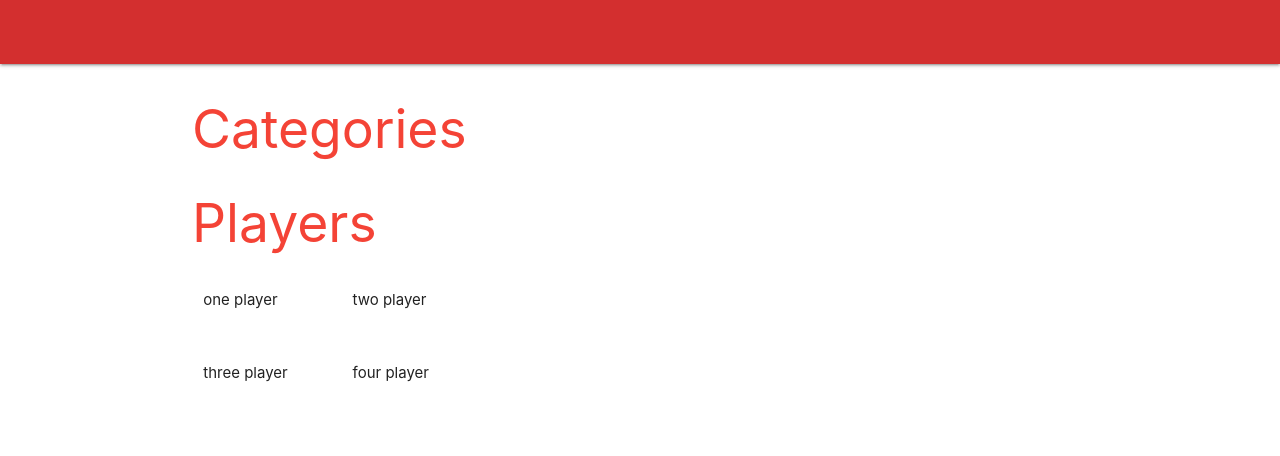
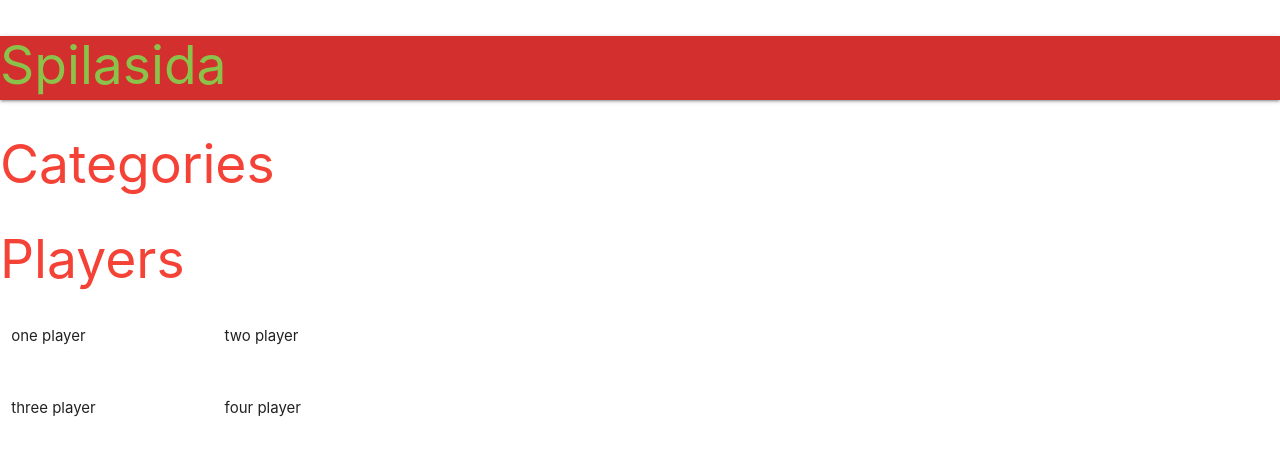
Before and after one commit to LyvieSaba/VEF-3V-05DU-H-t_H-pVerkefni, a Flask app: template templates/base.html in a window 1280 px wide. Shown: the top 456 px of the page. Run offline with Flask 3, Linux system fonts and the light colour scheme; the template is opened without the code that fills it, so the values that code supplies are empty.

Commit message:
made the Navbar a bit nicer looking :]

```diff
--- a/templates/base.html
+++ b/templates/base.html
@@ -17,17 +17,17 @@
     </head>
 
     <body>
-
     <nav class="red darken-2">
         <div class="nav-wrapper">
-
+          <h2 class="light-green-text darken-5">Spilasida</h2>
         </div>
     </nav>
-    <div class="container">
+
     <h2 class="red-text darken-1">Categories</h1>
         <div>
 
         </div>
+
         <h2 class="red-text">Players</h2>
             <div class="row">
                 <p class="col s2">one player</p>
@@ -37,7 +37,5 @@
                 <p class="col s2">three player</p>
                 <p class="col s2">four player</p>
             </div>
-
-    </div>
     </body>
   </html>
```
Lines whose indentation alone changed are shown as unchanged.
